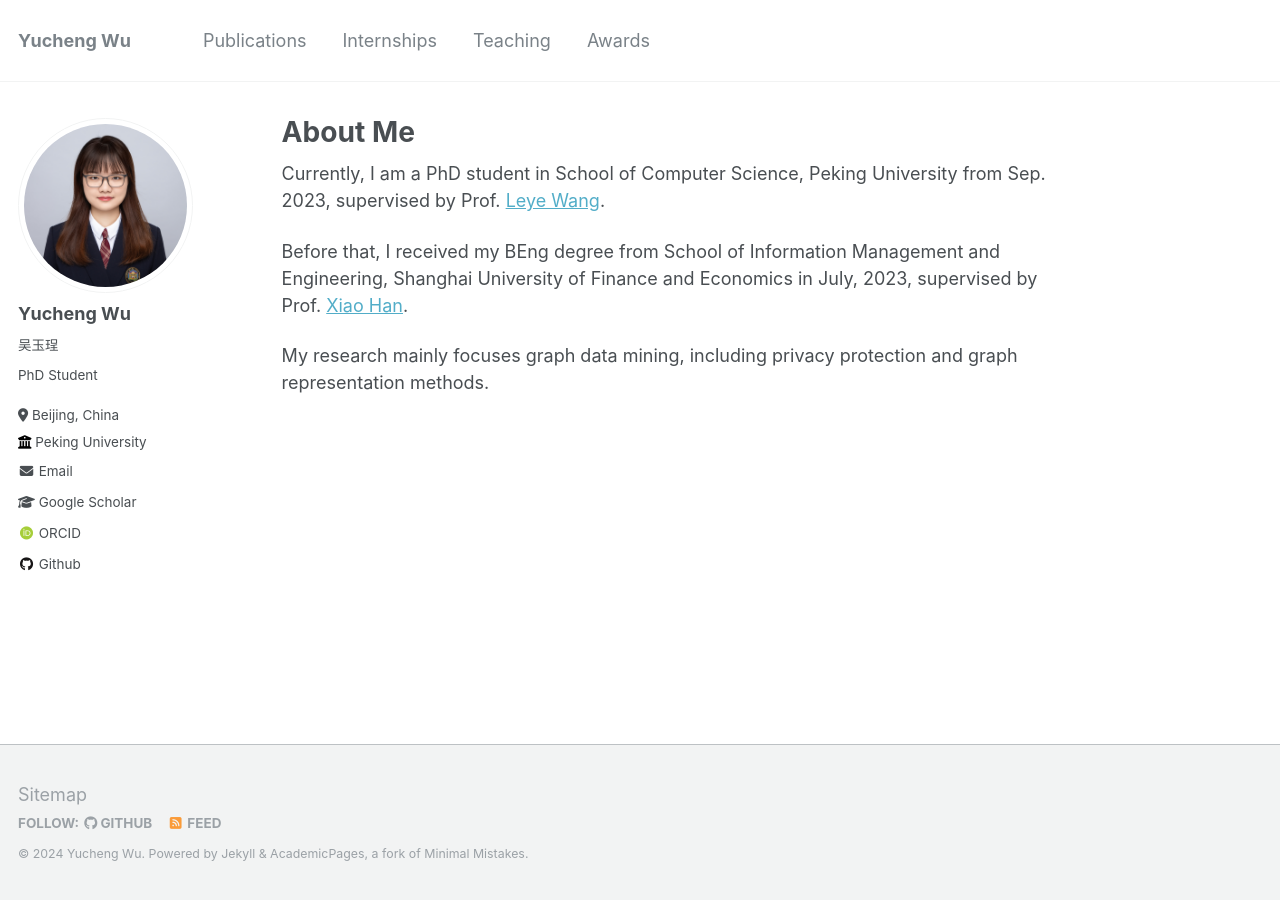
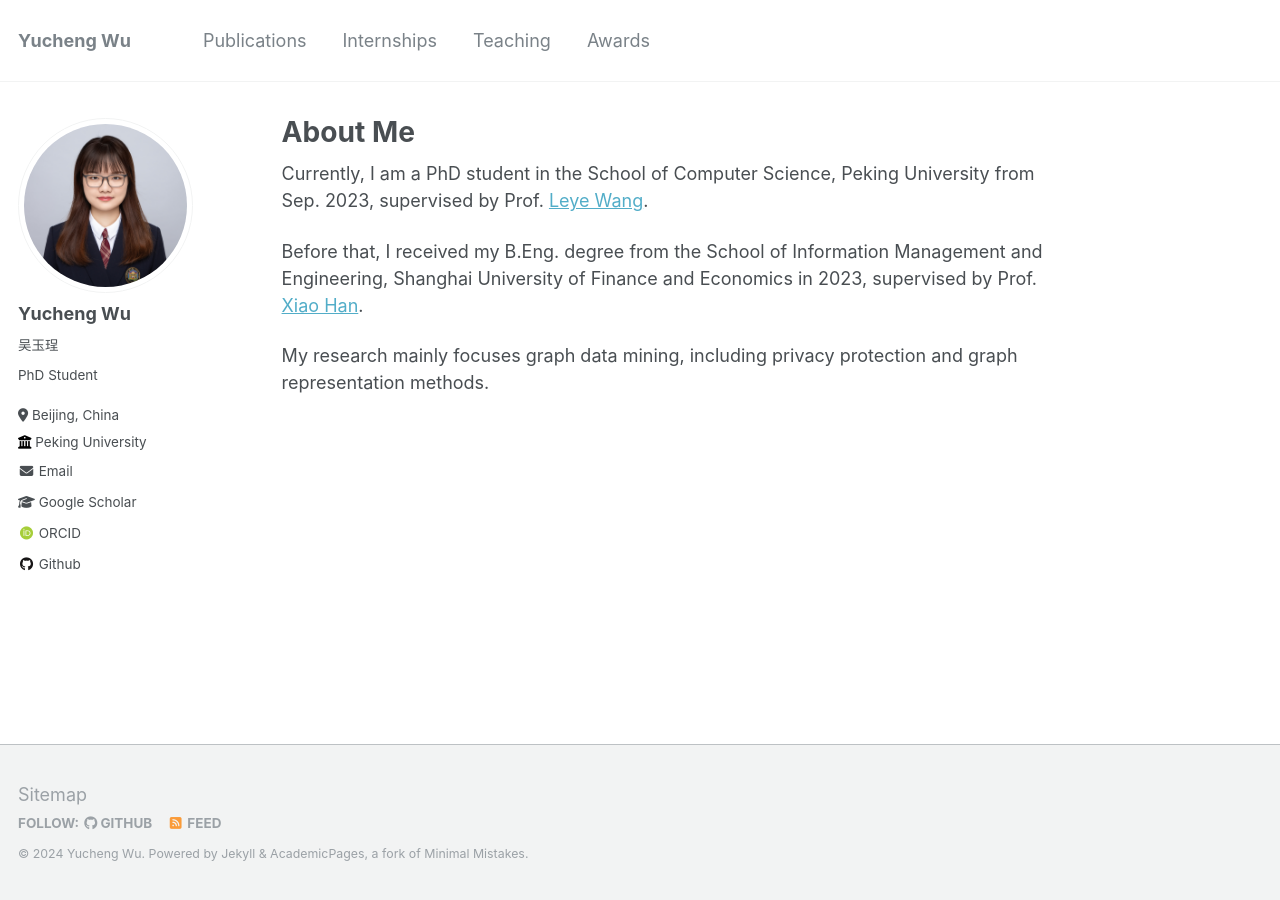
Before and after one commit to wuyucheng2002/wuyucheng2002.github.io, a Jekyll site: the page built from _pages/about.md, in a window 1280 px wide. Built offline with Jekyll 4.4.1, drawn with Linux system fonts in a browser that asks for light colours; some web fonts are replaced.

Commit message:
Update about.md

```diff
--- a/_pages/about.md
+++ b/_pages/about.md
@@ -7,8 +7,8 @@ redirect_from:
   - /about.html
 ---
 
-Currently, I am a PhD student in School of Computer Science, Peking University from Sep. 2023, supervised by Prof. [Leye Wang](https://wangleye.github.io).
+Currently, I am a PhD student in the School of Computer Science, Peking University from Sep. 2023, supervised by Prof. [Leye Wang](https://wangleye.github.io).
 
-Before that, I received my BEng degree from School of Information Management and Engineering, Shanghai University of Finance and Economics in July, 2023, supervised by Prof. [Xiao Han](http://simecv.sufe.edu.cn/page.aspx?id=54).
+Before that, I received my B.Eng. degree from the School of Information Management and Engineering, Shanghai University of Finance and Economics in 2023, supervised by Prof. [Xiao Han](http://simecv.sufe.edu.cn/page.aspx?id=54).
 
 My research mainly focuses graph data mining, including privacy protection and graph representation methods.
```
